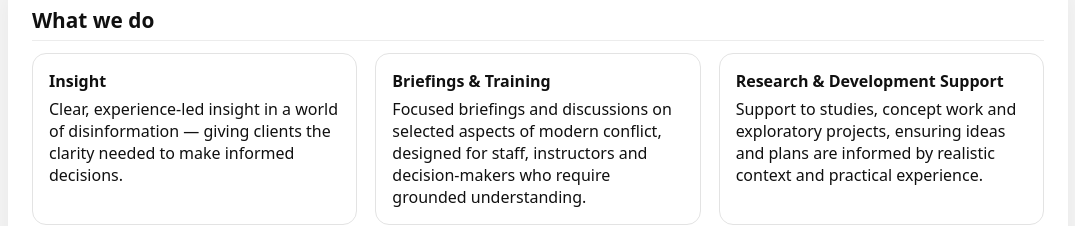
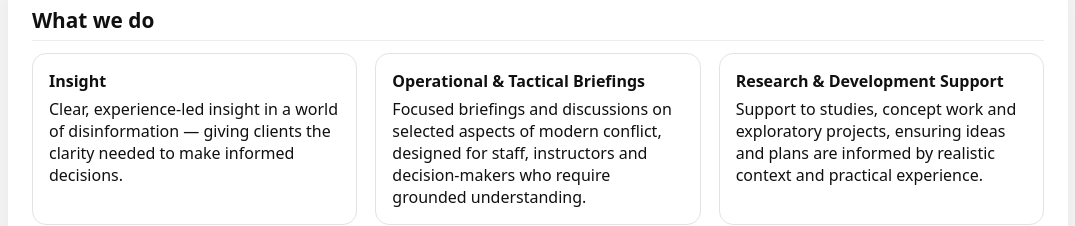
Before and after one commit to edward4758/RichmondAdvisoryGroup, a plain HTML site: page index.html in a window 1280 px wide. Shown: the part 863-1089 px from the top of the page, without its empty margins (102-1177 px from the left). Drawn offline with Linux system fonts and the light colour scheme.

Commit message:
Update index.html

```diff
--- a/index.html
+++ b/index.html
@@ -297,7 +297,7 @@
       </div>
 
       <div class="what-card">
-        <h3>Briefings & Training</h3>
+        <h3>Operational & Tactical Briefings</h3>
         <p>
           Focused briefings and discussions on selected aspects of modern conflict,
           designed for staff, instructors and decision-makers who require grounded understanding.
```
